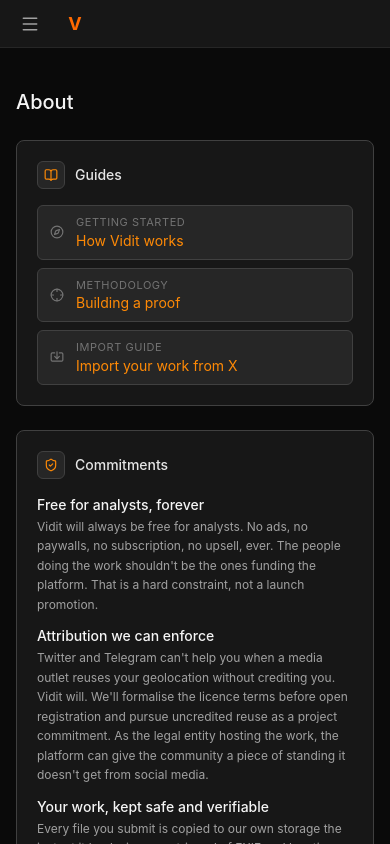
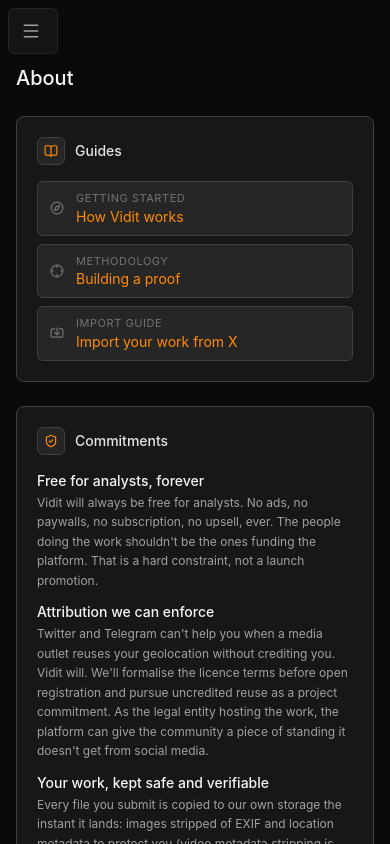
Before and after one commit to vidithq/vidit, a Next.js app in the folder frontend/: page /about in a window 390 px wide. Shown: the top 844 px of the page. Built offline with nearby package versions, Linux system fonts and the light colour scheme; no server answers.

Commit message:
feat(frontend): phone chrome is a floating menu chip, not a top bar
Co-Authored-By: Claude Fable 5.1 <noreply@anthropic.com>
Signed-off-by: vidit-admin <admin@vidit.app>

```diff
--- a/frontend/src/app/(auth)/layout.tsx
+++ b/frontend/src/app/(auth)/layout.tsx
@@ -8,7 +8,7 @@ export default function AuthLayout({
   children: React.ReactNode;
 }) {
   return (
-    <main className="min-h-screen sm:pl-14 max-sm:pt-12 flex items-center justify-center px-4 bg-neutral-950">
+    <main className="min-h-screen sm:pl-14 flex items-center justify-center px-4 bg-neutral-950">
       {/* The auth card plus the one discreet line under it. The legal notice
           and the privacy policy have to be reachable before an account exists,
           and the sign-in screen is where a visitor without one lands. */}
--- a/frontend/src/app/error.tsx
+++ b/frontend/src/app/error.tsx
@@ -31,7 +31,7 @@ export default function Error({ error, reset }: ErrorProps) {
   }, [error]);
 
   return (
-    <main className="min-h-screen sm:pl-14 max-sm:pt-12 flex items-center justify-center bg-neutral-950 text-neutral-100">
+    <main className="min-h-screen sm:pl-14 flex items-center justify-center bg-neutral-950 text-neutral-100">
       <div className="max-w-md mx-auto px-6 text-center space-y-4">
         <h1 className="text-2xl font-semibold text-orange-400">
           Something went wrong
--- a/frontend/src/components/Sidebar.tsx
+++ b/frontend/src/components/Sidebar.tsx
@@ -235,7 +235,7 @@ export default function Sidebar() {
     <>
       {/* Phone only: the rail's chrome when it is off-canvas. Same z as the
           aside, so the drawer slides out from under it. */}
-      <div className="sm:hidden fixed top-0 inset-x-0 h-12 z-1100 flex items-center gap-1 px-2 bg-neutral-900 border-b border-neutral-800">
+      <div className="sm:hidden fixed top-2 left-2 z-1100 flex items-center gap-1 rounded-md bg-neutral-900/90 border border-neutral-800 backdrop-blur [&>div>a]:hidden">
         <button
           type="button"
           onClick={() => setExpanded(true)}
--- a/frontend/src/components/map/FilterPanel.tsx
+++ b/frontend/src/components/map/FilterPanel.tsx
@@ -124,7 +124,7 @@ export function FilterPanel({ tags, conflicts, points, pointCount, loading }: Fi
     // the rest (a fixed max-height would ignore the strip and run the stack's
     // last sections off the bottom). The stretched box is transparent to
     // pointers so the map keeps every tap outside the blocks themselves.
-    <div className="absolute top-4 left-[72px] z-1000 w-72 max-sm:top-14 max-sm:bottom-4 max-sm:left-4 max-sm:right-4 max-sm:w-auto max-sm:flex max-sm:flex-col max-sm:pointer-events-none">
+    <div className="absolute top-4 left-[72px] z-1000 w-72 max-sm:top-4 max-sm:bottom-4 max-sm:left-16 max-sm:right-4 max-sm:w-auto max-sm:flex max-sm:flex-col max-sm:pointer-events-none">
       <button
         onClick={() => setFiltersOpen((o) => !o)}
         className="w-full flex items-center justify-between bg-neutral-900 rounded-lg border border-neutral-700 px-3 py-2 text-sm hover:bg-neutral-800/80 transition-colors max-sm:shrink-0 max-sm:pointer-events-auto"
--- a/frontend/src/components/ui/PageFrame.tsx
+++ b/frontend/src/components/ui/PageFrame.tsx
@@ -6,7 +6,9 @@ import { cn } from "@/lib/cn";
 // column (max-w-4xl mx-auto px-4 sm:px-6), so every page lands at the same
 // inset. The chrome moves at `sm`, so the offset does too: from `sm` up the rail
 // is a fixed 56px column on the left (sm:pl-14); below it the rail is a drawer
-// behind a 48px top bar (max-sm:pt-12). Vertical rhythm is the caller's: PageShell layers its
+// behind a floating menu chip in the top-left corner, which takes no inset of
+// its own: the caller's top padding clears it (PageShell's `max-sm:pt-16`, the
+// landing's hero padding). Vertical rhythm is the caller's: PageShell layers its
 // header spacing on top, the public landing its hero/section padding. No "use
 // client" here, so the SEO landing (a server component) can use it directly,
 // and PageShell (client, for its back button) composes it too. Single source of
@@ -20,7 +22,7 @@ export function PageFrame({
   className?: string;
 }) {
   return (
-    <div className="min-h-screen sm:pl-14 max-sm:pt-12">
+    <div className="min-h-screen sm:pl-14">
       {/* `cn` and not a template string, so a caller's own `px-*` replaces the
           column padding instead of landing beside it. */}
       <div className={cn("max-w-4xl mx-auto px-4 sm:px-6", className)}>
--- a/frontend/src/components/ui/PageShell.tsx
+++ b/frontend/src/components/ui/PageShell.tsx
@@ -59,7 +59,7 @@ export function PageShell({
     </Button>
   );
   return (
-    <PageFrame className="pt-10 pb-16 space-y-6">
+    <PageFrame className="pt-10 max-sm:pt-16 pb-16 space-y-6">
       <header className="relative">
         {back && (
           // `right-full` parks the button outside the header's left edge
@@ -124,7 +124,7 @@ export function PageShell({
 // PageLoading / PageError, never directly.
 function PageCenter({ children }: { children: ReactNode }) {
   return (
-    <div className="min-h-screen flex items-center justify-center sm:pl-14 max-sm:pt-12">
+    <div className="min-h-screen flex items-center justify-center sm:pl-14">
       {children}
     </div>
   );
```
